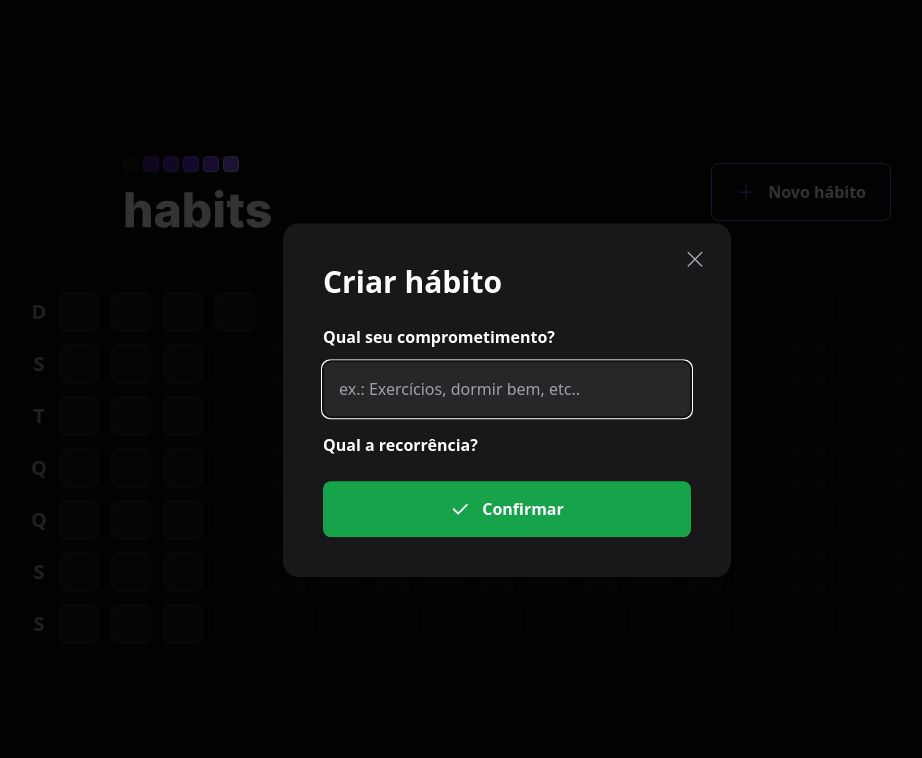
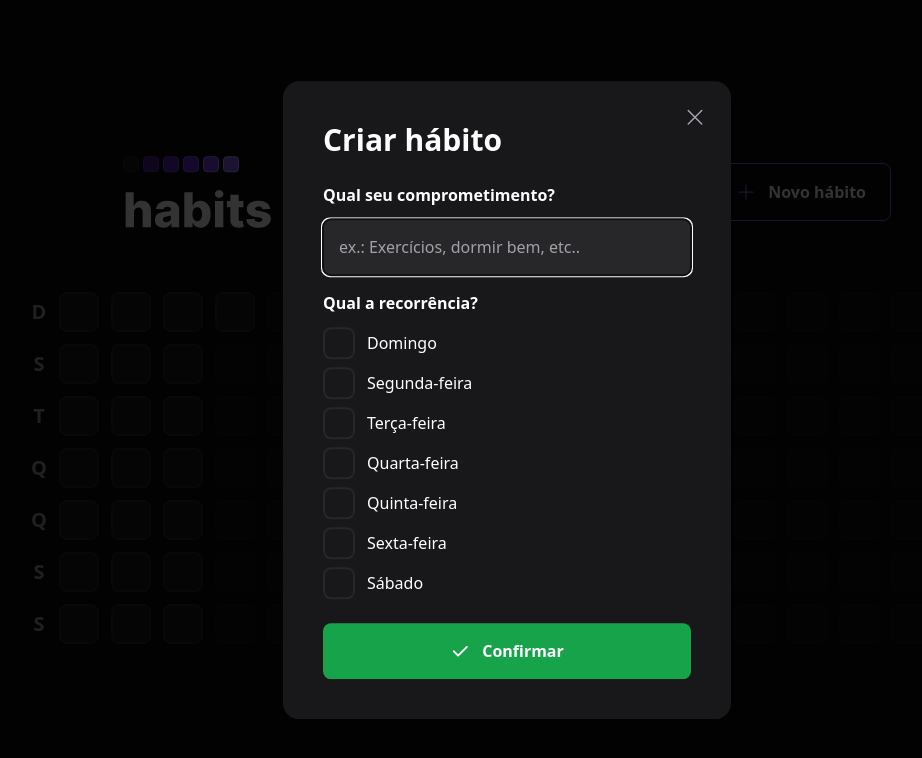
Before and after one commit to felipelouzeiro/habits-web, a React (Vite) app: page / in a window 1280 px wide. Both pictures are taken after a click on the button "Novo hábito". Shown: the top 758 px of the page, without its empty margins (133-1055 px from the left). Built offline with nearby package versions, Linux system fonts and the light colour scheme.

Commit message:
feat: implementando coleta do formulário

```diff
--- a/src/components/NewHabitForm.tsx
+++ b/src/components/NewHabitForm.tsx
@@ -1,8 +1,38 @@
 import { Check } from 'phosphor-react';
+import * as Checkbox from '@radix-ui/react-checkbox';
+import { FormEvent, useState } from 'react';
+
+const availableWeekDays = [
+  'Domingo',
+  'Segunda-feira',
+  'Terça-feira',
+  'Quarta-feira',
+  'Quinta-feira',
+  'Sexta-feira',
+  'Sábado',
+];
 
 export function NewHabitForm() {
+  const [title, setTitle] = useState('');
+  const [weekDays, setWeekDays] = useState<number[]>([]);
+
+  function createNewHabit(event: FormEvent) {
+    event.preventDefault();
+    console.log(title, weekDays);
+  }
+
+  function handleToggleWeekDay(weekDay: number) {
+    if (weekDays.includes(weekDay)) {
+      const weekDaysWithRemovedOne = weekDays.filter((day) => day !== weekDay);
+      setWeekDays(weekDaysWithRemovedOne);
+    } else {
+      const weekDaysWithAddOne = [...weekDays, weekDay];
+      setWeekDays(weekDaysWithAddOne);
+    }
+  }
+
   return (
-    <form className="w-full flex flex-col mt-6">
+    <form onSubmit={createNewHabit} className="w-full flex flex-col mt-6">
       <label className="font-semibold leading-right" htmlFor="title">
         Qual seu comprometimento?
       </label>
@@ -12,11 +42,32 @@
         id="title"
         placeholder="ex.: Exercícios, dormir bem, etc.."
         autoFocus
+        onChange={(event) => setTitle(event.target.value)}
       />
 
       <label className="font-semibold leading-right mt-4" htmlFor="">
         Qual a recorrência?
       </label>
+
+      <div className="flex flex-col gap-2 mt-3">
+        {availableWeekDays.map((weekDay, index) => {
+          return (
+            <Checkbox.Root
+              key={weekDay}
+              className="flex items-center gap-3 group"
+              onCheckedChange={() => handleToggleWeekDay(index)}
+            >
+              <div className="h-8 w-8 flex rounded-lg items-center justify-center bg-zinc-900 border-2 border-zinc-800 group-data-[state=checked]:bg-green-500 group-data-[state=checked]:border-green-500">
+                <Checkbox.Indicator>
+                  <Check size={20} className="text-white" />
+                </Checkbox.Indicator>
+              </div>
+              <span className="text-white leading-tight">{weekDay}</span>
+            </Checkbox.Root>
+          );
+        })}
+      </div>
+
       <button
         className="mt-6 rounded-lg p-4 flex items-center  justify-center gap-3 font-semibold bg-green-600 hover:bg-green-500"
         type="submit"
```
